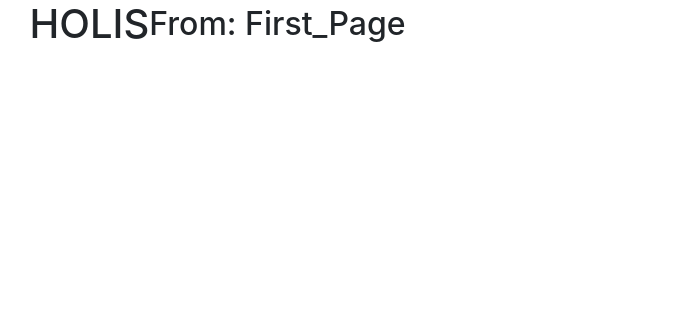
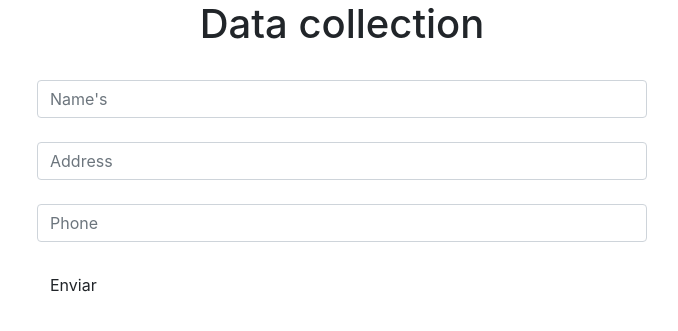
Before and after one commit to devcrack/django-simple-project, a Django app: page / in a window 1280 px wide. Shown: the top 331 px of the page, without its empty margins (298-976 px from the left). Run offline with Django 3.2, Linux system fonts and the light colour scheme; some libraries are stand-ins or nearby versions.

Commit message:
Added Vue and Axios

```diff
--- a/templates/page-1.html
+++ b/templates/page-1.html
@@ -1,18 +1,43 @@
 {% extends "base.html" %}
 {% load static %}
 
+{% block custom_javascript %}
+    <script src="https://cdn.jsdelivr.net/npm/vue@2"></script>
+    <script src="https://cdn.jsdelivr.net/npm/axios/dist/axios.min.js"></script>
+{% endblock custom_javascript %}
+
 {% block content %}
-
-    <div class="row h-100">
-        <div class="col-6 mx-auto justify-content-center align-self-center">
-            <div class="row ">
-                <div class="col d-flex align-items-center text-left ">
-                    <h1>HOLIS</h1>
-                    <br>
-                    <br>
-                    <h2>From: {{ PAGE_TITLE }}</h2>
+    <div id="simple" class="col-6 mx-auto justify-content-center align-self-center">
+        <div class="login-form-container text-center  mx-auto">
+            <h1>Data collection</h1>
+            <form method="post" class="text-left" id="loginform">
+                <div class="row pt-4">
+                    <div class="col w-100 mx-auto text-center">
+                        <input type="text" name="names" required placeholder="Name's"
+                               id="id_name" class="form-control"/>
+                    </div>
                 </div>
-            </div>
+                <div class="row pt-4">
+                    <div class="col w-100 mx-auto text-center">
+                        <input type="text" name="address" required placeholder="Address"
+                               id="id_address" class="form-control"/>
+                    </div>
+                </div>
+                <div class="row pt-4">
+                    <div class="col w-100 mx-auto text-center">
+                        <input type="text" name="address" required placeholder="Phone"
+                               id="id_phone" class="form-control"/>
+                    </div>
+                </div>
+                <div class="row pt-4">
+                    <div class="col">
+                        <input type="submit" class="btn btn-login"
+                               value="Enviar"
+                               data-form="loginform"/>
+                        <br/>
+                    </div>
+                </div>
+            </form>
         </div>
     </div>
 {% endblock %}
```
